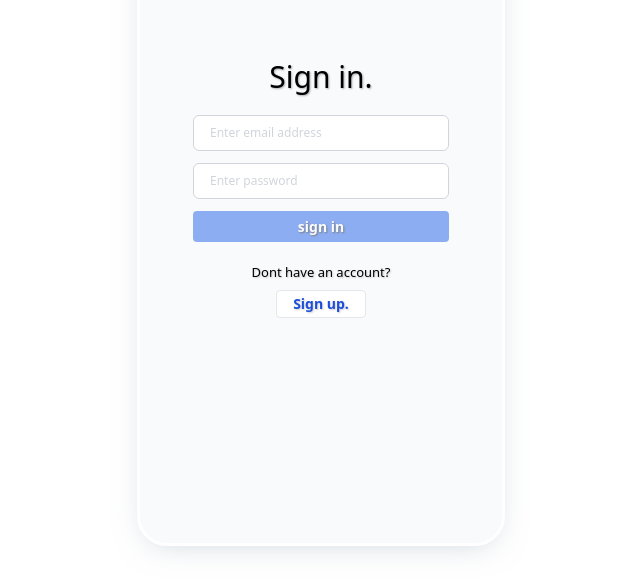
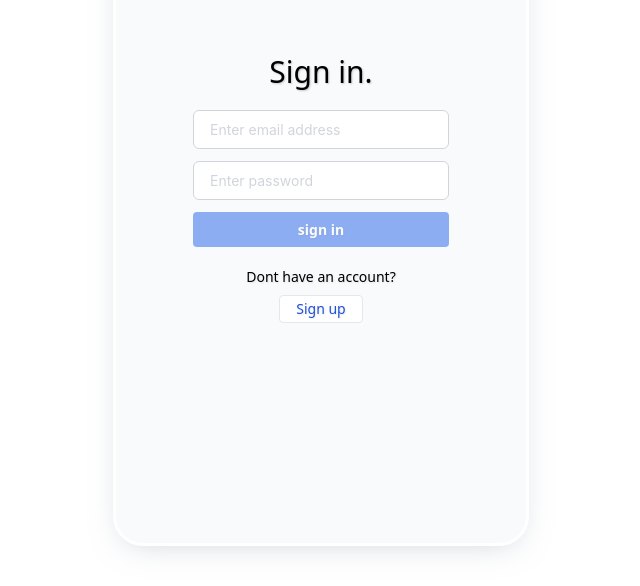
Before and after one commit to hanifahmadov/chatter, a React (Create React App) app: page /welcome/signin in a window 1280 px wide. Shown: the part 214-800 px from the top of the page, without its empty margins (319-959 px from the left). Built offline with nearby package versions, Linux system fonts and the light colour scheme; no server answers.

Commit message:
resizing texts

```diff
--- a/src/comps/Settings.js
+++ b/src/comps/Settings.js
@@ -18,7 +18,8 @@ export const Settings = ({ activelink, setActivelink }) => {
 	const navigate = useNavigate();
 
 	/* signed user  */
-	const [{ accessToken, avatar, username, email, createdAt, _id }] = useRecoilState(signedUserDefault);
+	const [{ accessToken, avatar, username, email, createdAt, _id }, setSignedinUser] =
+		useRecoilState(signedUserDefault);
 
 	/** handle sign out
 	 *  disconnect and clear socket
@@ -31,6 +32,7 @@ export const Settings = ({ activelink, setActivelink }) => {
 			window.socket = null;
 
 			setActivelink(0);
+			setSignedinUser(null);
 			navigate("/welcome", { replace: true });
 		});
 	};
--- a/src/layouts/PhoneLayout.js
+++ b/src/layouts/PhoneLayout.js
@@ -56,7 +56,7 @@ export const PhoneLayout = () => {
                         '
 			>
 				<PhoneContainer
-					className={`display h-[100svh] sm:h-[45rem] w-[100svw] sm:w-[23rem]
+					className={`display h-[100svh] sm:h-[45rem] w-[100svw] sm:w-[26rem]
 							    flex flex-col justify-between overflow-hidden
 							    shadow-custom_07  border-[3px] border-white
 							    rounded-[30px] p-[2px] bg-slate-50 relative
--- a/src/layouts/RegisterLayout.js
+++ b/src/layouts/RegisterLayout.js
@@ -1,25 +1,39 @@
-import React from "react";
-import { Outlet, useLocation, useNavigate } from "react-router-dom";
+import React, { useLayoutEffect } from "react";
+import { useRecoilState } from "recoil";
+import { Outlet, useLocation, useNavigate, Navigate } from "react-router-dom";
 
 /* img file */
 import chat_img from "../store/image/nobg-chat.png";
+
+/* states */
+import { signedUserDefault } from "../store/states/app_state";
 
 export const RegisterLayout = () => {
 	const location = useLocation();
 	const navigate = useNavigate();
 
+	/** signed user  */
+	const [signedUser] = useRecoilState(signedUserDefault);
+
 	/* if path is welcome */
 	const showWelcome = location.pathname === "/welcome";
 
-    /* navigate sign in */
+	/* navigate sign in */
 	const handleSignIn = () => {
 		navigate("signin");
 	};
 
-    /* navigate signup */
+	/* navigate signup */
 	const handleSignUp = () => {
 		navigate("signup");
 	};
+
+	useLayoutEffect(() => {
+		if (signedUser) {
+			navigate("/");
+			return;
+		}
+	});
 
 	return (
 		<div
@@ -38,7 +52,7 @@ export const RegisterLayout = () => {
 							Welcome to Chatter <span className='text-[16px]'>♡</span>
 						</h1>
 
-						<div className='content mt-3 text-center text-shadow-custom_01'>
+						<div className='content mt-3 text-center text-[14px] text-shadow-custom_01'>
 							<p>Chatter is a simple full-stack chat app</p>
 							<p> with core features.</p>
 							<p className='mt-0'>Please sign in or sign up to continue.</p>
--- a/src/signs/Signin.js
+++ b/src/signs/Signin.js
@@ -139,7 +139,7 @@ export const Signin = () => {
                         px-4 py-5 rounded-2xl
                         '
 		>
-			<div className='signin_header text-[30px] text-shadow-custom_03 font-[400]'>Sign in.</div>
+			<div className='signin_header text-[30px] text-shadow-custom_02 font-[400]'>Sign in.</div>
 
 			<div className='signin_content mt-4'>
 				<form className='flex gap-3 flex-col' onSubmit={handleFormSubmit}>
@@ -149,8 +149,8 @@ export const Signin = () => {
 								w-full
 								rounded-md focus:outline-none
 								focus:ring-1 focus:ring-blue-200
-								text-shadow-custom_02
-								text-[12px]
+								text-shadow-custom_01
+								text-black text-[14px] font-sans
 								placeholder:px-1
 								placeholder:text-gray-300
 								placeholder:text-shadow-custom_000
@@ -167,7 +167,8 @@ export const Signin = () => {
 								w-full
 								rounded-md focus:outline-none
 								focus:ring-1 focus:ring-blue-200
-								text-[12px] text-shadow-custom_02
+								text-[14px] text-black font-sans
+								text-shadow-custom_01
 								placeholder:px-1
 								placeholder:text-gray-300
 								placeholder:text-shadow-custom_000
@@ -186,9 +187,9 @@ export const Signin = () => {
 								? "bg-blue-600 text-white opacity-50 cursor-not-allowed"
 								: "bg-blue-700 hover:bg-blue-800 text-white cursor-pointer"
 						}
-						    font-bold py-[5px] px-3
-						  	rounded font-bold
-						  	text-shadow-custom_1
+						    font-bold py-[7px] px-3
+						  	rounded font-[400]
+						  	text-shadow-custom_02
 						 	w-full text-[14px]
 						  	transition-colors duration-200 ease-in-out
 
@@ -200,26 +201,23 @@ export const Signin = () => {
 			</div>
 
 			<div className='signin_footer mt-5 text-sm'>
-				<div className='text-shadow-custom_02 text-[13px]'>Dont have an account?</div>
+				<div className='text-shadow-custom_01 text-[14px]'>Dont have an account?</div>
 
 				<div
 					onClick={() => navigate("/welcome/signup")}
-					className='text-shadow-custom_02
-                                    font-[600]
-									text-blue-700
-									bg-gray-100
-									hover:bg-gray-50
+					className='text-shadow-custom_01
+                                    font-[400] text-[14px] text-blue-700
+									bg-white hover:bg-gray-50
 									cursor-pointer
 									inline-block
 									px-4 py-[3px] mt-2
 									rounded
 									text-center
-                                    bg-white
 									border-[1px]
 									transition-colors duration-200 ease-in-out
 									'
 				>
-					Sign up.
+					Sign up
 				</div>
 			</div>
 		</motion.div>
```
